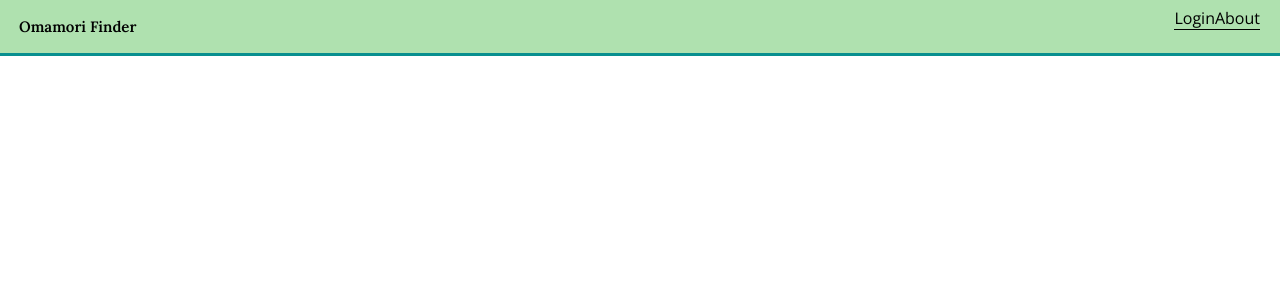
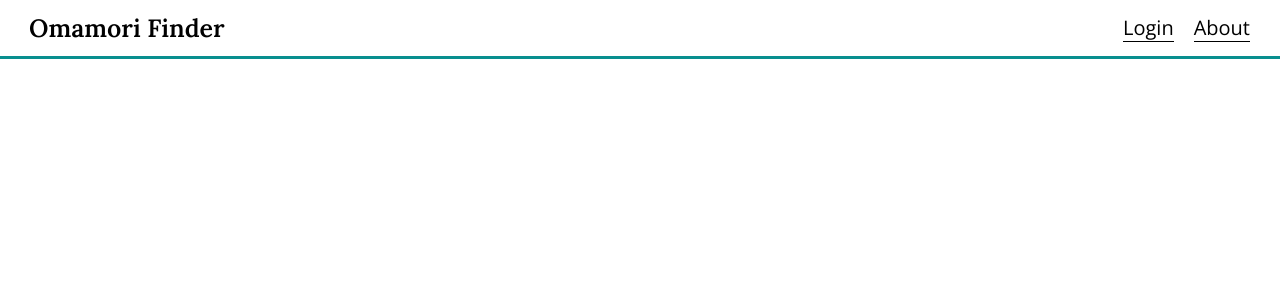
Before and after one commit to Anissa3005/omamori-frontend, a React (Create React App) app: page /home in a window 1280 px wide. Shown: the top 300 px of the page. Built offline with nearby package versions, Linux system fonts and the light colour scheme.

Commit message:
feat: creating desktop navbar

```diff
--- a/src/components/Home.css
+++ b/src/components/Home.css
@@ -5,7 +5,7 @@ header {
     display: flex;
     align-items: center;
     justify-content: space-between;
-    background-color: var(--light-green);
+    background-color: white;
     border-bottom: 3.5px solid var(--dark-green);
 }
 
@@ -86,6 +86,26 @@ nav {
 
    .nav-list-desktop {
         display: flex;
+        justify-content: center;
+        align-items: center;
         margin-right: 1em;
+    }
+
+   .header-title {
+    margin-left: 1em;
+    font-size: 25px;
+    font-family:'Lora', serif;
+    }
+
+   .nav-topic {
+    font-size: 20px;
+    font-family: 'Open Sans', sans-serif;
+    list-style: none;
+    margin: 0.50em;
+   }
+
+   .nav-topic:hover {
+    background-color: var(--dark-green);
+    cursor: pointer;
    }
 }
```
